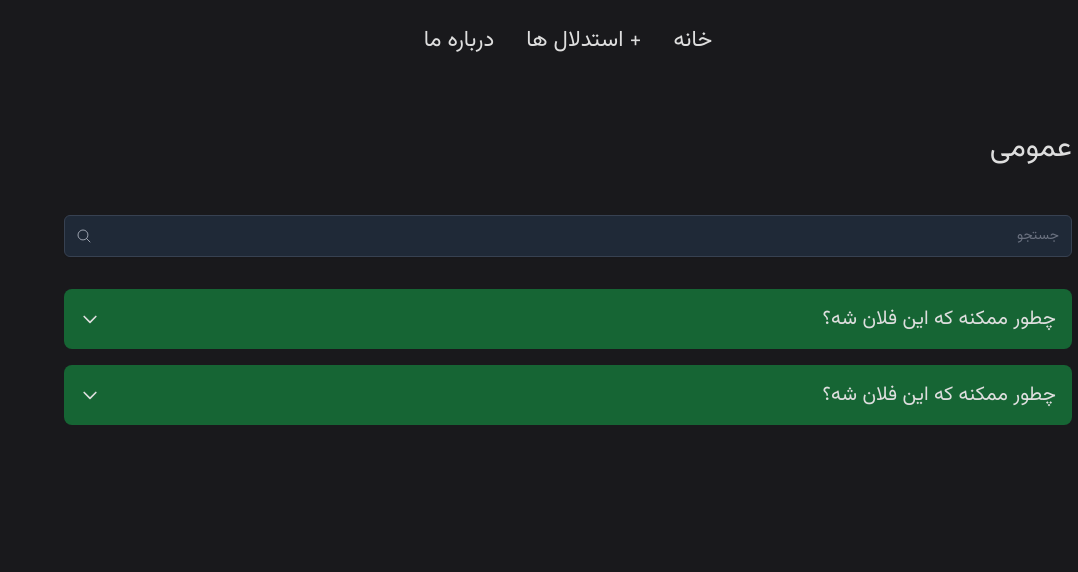
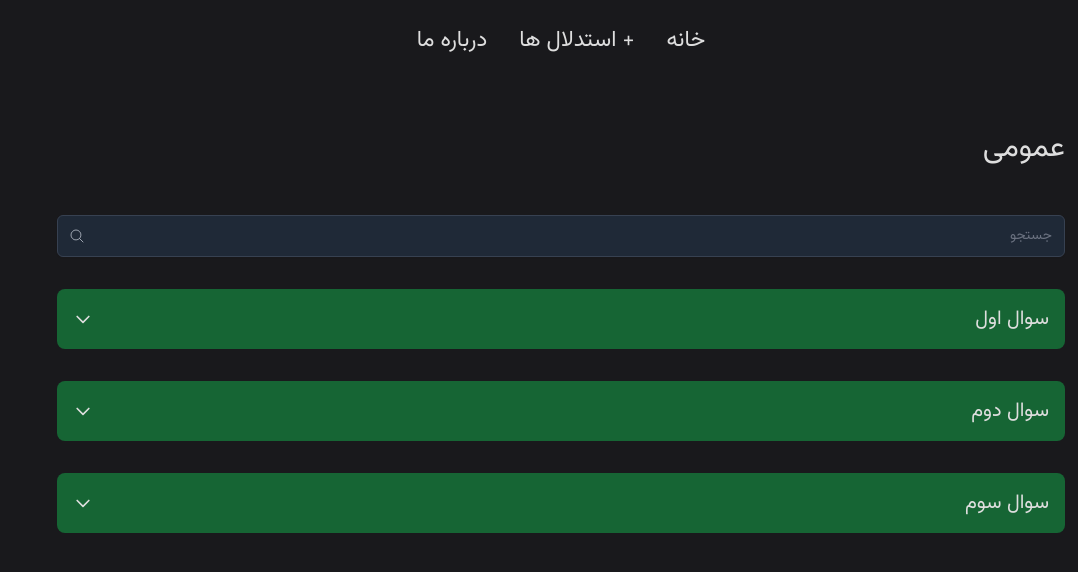
Before and after one commit to ParsaJR/CarnismDebunked, a Vue app: page /general in a window 1280 px wide. Shown: the top 572 px of the page, without its empty margins (202-1280 px from the left). Built offline with nearby package versions, Linux system fonts and the light colour scheme.

Commit message:
setup json file with some fake inputs

```diff
--- a/src/components/faqs-component.vue
+++ b/src/components/faqs-component.vue
@@ -1,12 +1,11 @@
 <script setup>
-// make this data dynamic with v-for and json data injection
+const generalFaqs = defineProps(['data'])
 </script>
 
 <template>
     <section class="pt-10 flex gap-y-8 flex-col p-2">
         <div class="relative">
             <label for="Search" class="sr-only"> Search for... </label>
-
             <input type="text" id="Search" placeholder="جستجو"
                 class="w-full rounded-md py-2.5 pe-10 shadow-sm border-gray-700 bg-gray-800 text-white sm:text-sm" />
 
@@ -22,10 +21,10 @@
                 </button>
             </span>
         </div>
-        <div class="space-y-4">
+        <div class="space-y-4" v-for="faq in generalFaqs.data" :key="faq.id">
             <details class="group [&_summary::-webkit-details-marker]:hidden">
                 <summary class="flex cursor-pointer items-center justify-between gap-1.5 rounded-lg bg-green-800 p-4">
-                    <h3 class="font-medium">چطور ممکنه که این فلان شه؟</h3>
+                    <h3 class="font-medium">{{ faq.question }}</h3>
 
                     <svg class="h-5 w-5 shrink-0 transition duration-300 group-open:-rotate-180"
                         xmlns="http://www.w3.org/2000/svg" fill="none" viewBox="0 0 24 24" stroke="currentColor">
@@ -33,31 +32,10 @@
                         <path stroke-linecap="round" stroke-linejoin="round" stroke-width="2" d="M19 9l-7 7-7-7" />
                     </svg>
                 </summary>
-
                 <p class="mt-4 px-4 leading-relaxed">
-                    لورم ایپسوم متن ساختگی با تولید سادگی نامفهوم از صنعت چاپ و با استفاده از طراحان گرافیک است. چاپگرها و
-                    متون بلکه روزنامه و مجله در ستون و سطرآنچنان که لازم است و برای شرایط فعلی تکنولوژی مورد نیاز و
-                    کاربردهای متنوع با هدف بهبود ابزارهای کاربردی می باشد.
-                </p>
-            </details>
-
-            <details class="group [&_summary::-webkit-details-marker]:hidden">
-                <summary class="flex cursor-pointer items-center justify-between gap-1.5 rounded-lg bg-green-800 p-4">
-                    <h3 class="font-medium">چطور ممکنه که این فلان شه؟</h3>
-
-                    <svg class="h-5 w-5 shrink-0 transition duration-300 group-open:-rotate-180"
-                        xmlns="http://www.w3.org/2000/svg" fill="none" viewBox="0 0 24 24" stroke="currentColor">
-                        <path stroke-linecap="round" stroke-linejoin="round" stroke-width="2" d="M19 9l-7 7-7-7" />
-                    </svg>
-                </summary>
-
-                <p class="mt-4 px-4 leading-relaxed">
-                    لورم ایپسوم متن ساختگی با تولید سادگی نامفهوم از صنعت چاپ و با استفاده از طراحان گرافیک است. چاپگرها و
-                    متون بلکه روزنامه و مجله در ستون و سطرآنچنان که لازم است و برای شرایط فعلی تکنولوژی مورد نیاز و
-                    کاربردهای متنوع با هدف بهبود ابزارهای کاربردی می باشد.
+                    {{ faq.answer }}
                 </p>
             </details>
         </div>
-
     </section>
 </template>
--- /dev/null
+++ b/src/data/general.json
@@ -0,0 +1,17 @@
+[
+  {
+    "id": 1,
+    "question": "سوال اول",
+    "answer": "جواب اول"
+  },
+  {
+    "id": 2,
+    "question": "سوال دوم",
+    "answer": "جواب دوم"
+  },
+  {
+    "id": 3,
+    "question": "سوال سوم",
+    "answer": "جواب سوم"
+  }
+]
--- a/src/views/GeneralView.vue
+++ b/src/views/GeneralView.vue
@@ -1,13 +1,13 @@
 <script setup >
 import ArgIntro from '@/components/ArgIntro.vue';
 import FaqsComponent from '@/components/faqs-component.vue';
-
+import generalData from '@/data/general.json'
 
 </script>
 
 <template>
     <section class="relative px-8 py-12 mx-auto md:px-12 lg:px-32 max-w-7xl lg:pb-24 lg:pt-12">
         <ArgIntro></ArgIntro>
-        <FaqsComponent></FaqsComponent>
+        <FaqsComponent :data="generalData"></FaqsComponent>
     </section>
 </template>
```
Also changed, not shown: src/data/environment.json (added, +17 -0 lines), src/data/health.json (added, +17 -0 lines).
